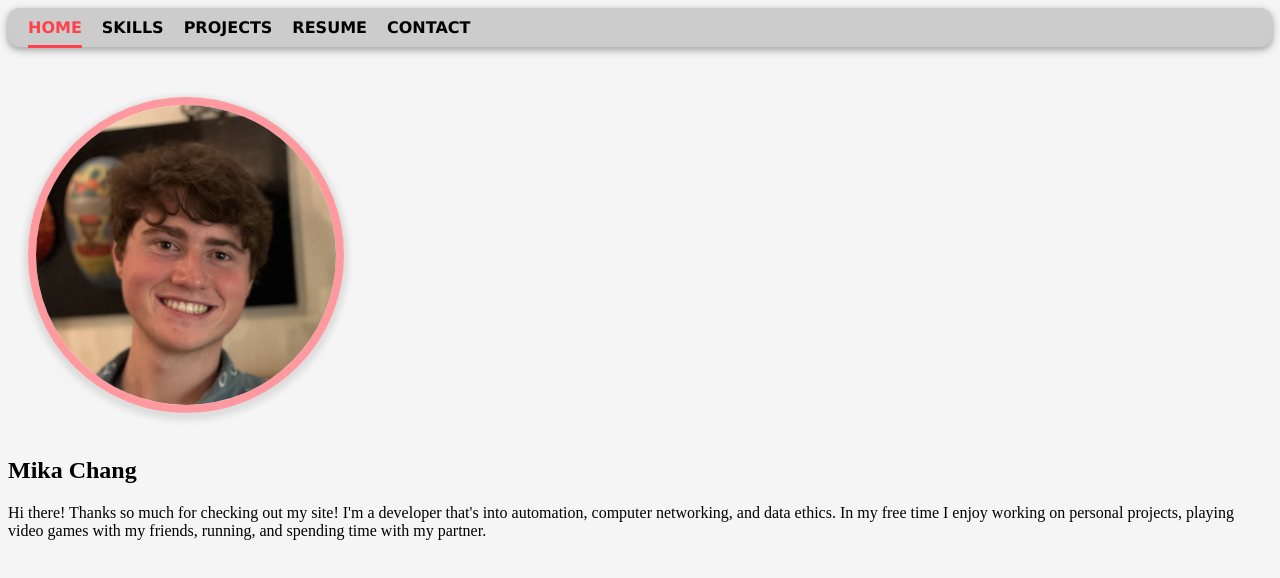
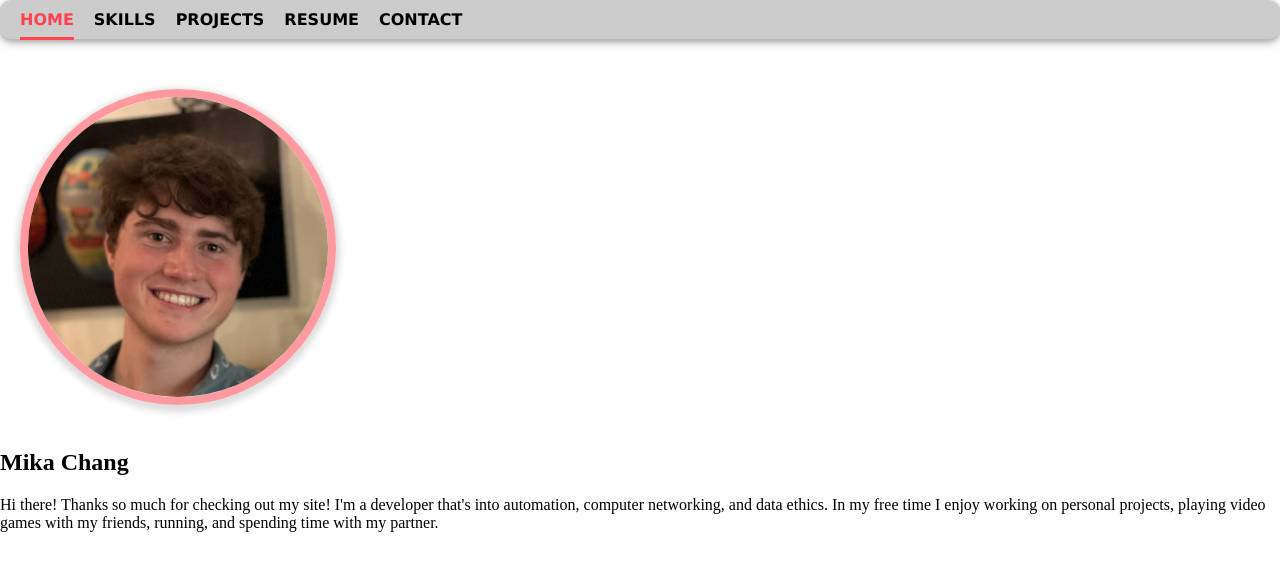
Before and after one commit to Mika-Chang/Mika-Chang.github.io, a SvelteKit app: page / in a window 1280 px wide. Shown: the top 578 px of the page. Built offline with nearby package versions, Linux system fonts and the light colour scheme.

Commit message:
"Updated app formatting"

```diff
--- /dev/null
+++ b/src/app.css
@@ -0,0 +1,8 @@
+:root {
+    --bg-1: #F5F5F5;
+    --bg-2: #FF99A0;
+}
+
+p {
+    font-size: 18px;
+}
--- a/src/app.html
+++ b/src/app.html
@@ -1,11 +1,22 @@
 <!doctype html>
+<script>
+	import "./app.css"
+</script>
 <html lang="en">
 	<head>
 		<meta charset="utf-8" />
 		<meta name="viewport" content="width=device-width, initial-scale=1" />
 		%sveltekit.head%
 	</head>
-	<body style="background:#F5F5F5;" data-sveltekit-preload-data="hover">
+	<body data-sveltekit-preload-data="hover">
 		<div style="display: contents">%sveltekit.body%</div>
 	</body>
 </html>
+
+<style>
+	body {
+		background: var(--bg-1);
+		padding: 0;
+		margin: 0;
+	}
+</style>
```
